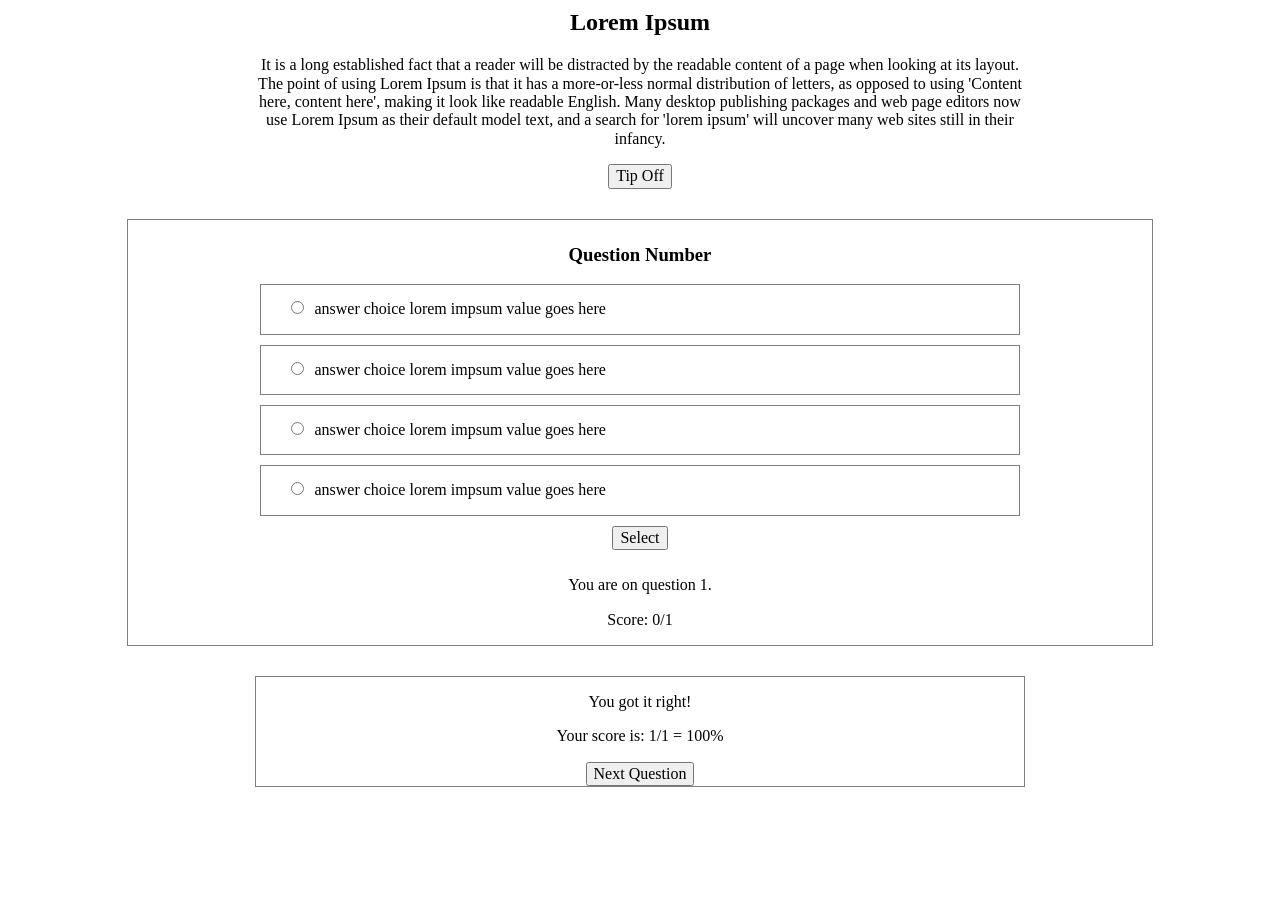
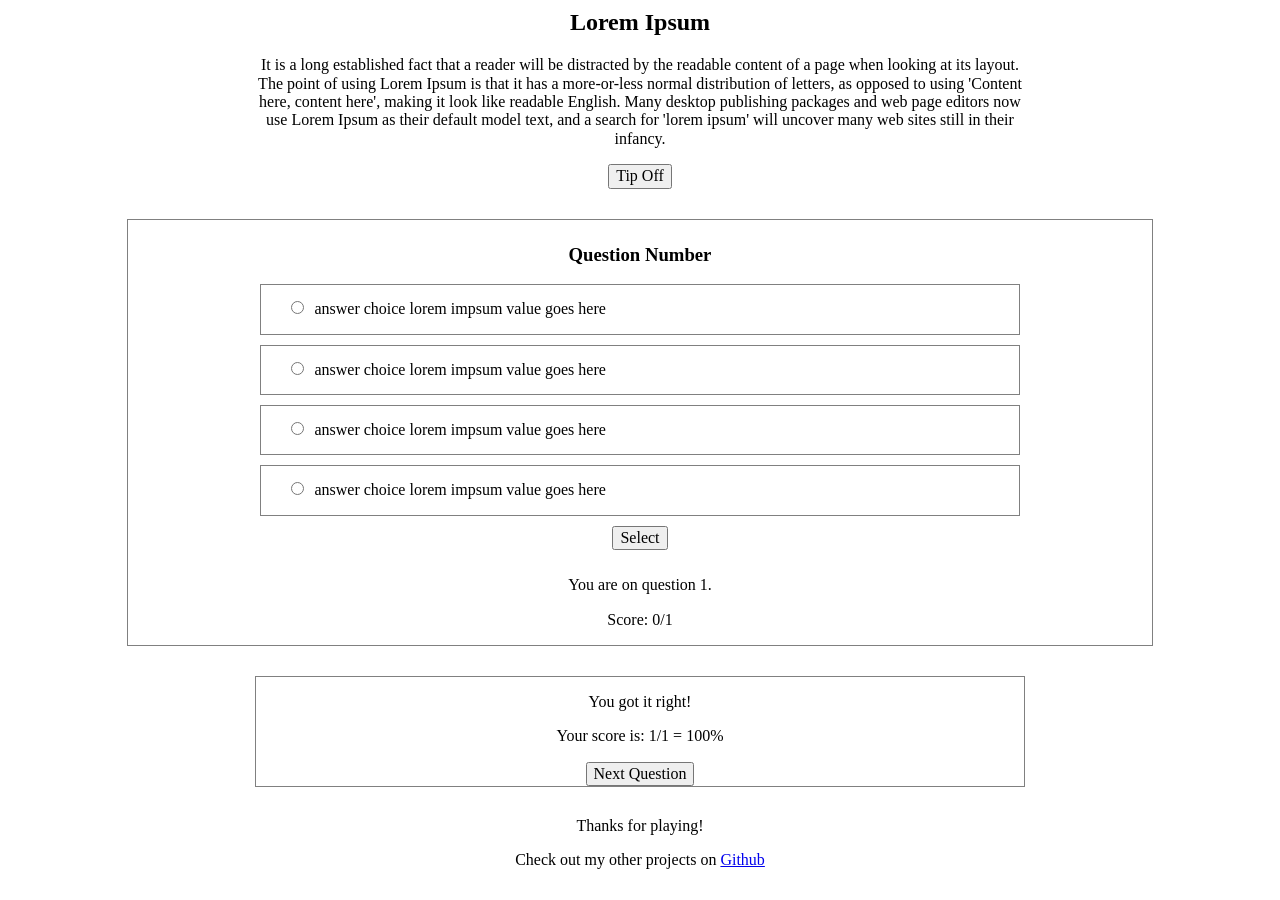
Before and after one commit to srbm/quiz-app, a plain HTML site: page index.html in a window 1280 px wide. Shown: the part 88-988 px from the top of the page. Before the commit the page ends 905 px from the top, so only its background shows below. Drawn offline with nearby package versions, Linux system fonts and the light colour scheme.

Commit message:
added footer

```diff
--- a/index.html
+++ b/index.html
@@ -42,7 +42,8 @@
             </section>
         </main>
         <footer>
-
+            <p>Thanks for playing!</p>
+            <p>Check out my other projects on <a href="https://github.com/srbm">Github</a></p>
         </footer>
     </body>
 </html>
--- a/style.css
+++ b/style.css
@@ -1,4 +1,4 @@
-header, section {
+header, section, footer {
     text-align: center;
     width: 60%;
     margin: 30px auto;
```
